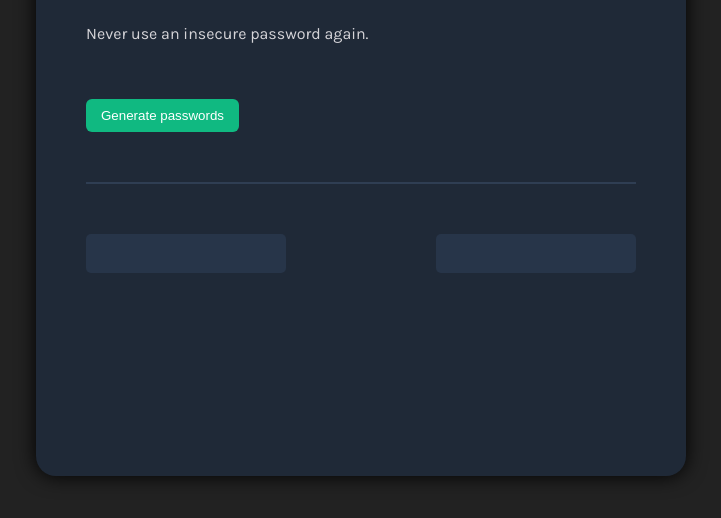
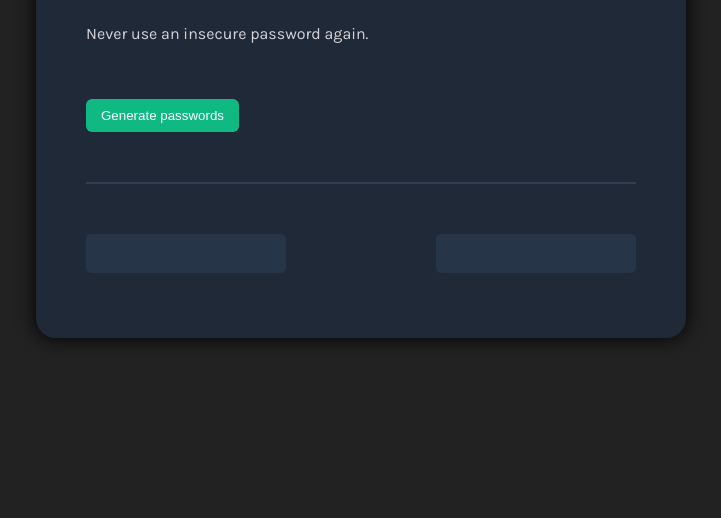
Before and after one commit to DanielAgbor24/Password-Generator, a plain HTML site: page index.html in a window 1280 px wide. Shown: the part 224-742 px from the top of the page, without its empty margins (279-1000 px from the left). Drawn offline with Linux system fonts and the light colour scheme; a web font is replaced by a local one.

Commit message:
Update index.css

```diff
--- a/index.css
+++ b/index.css
@@ -8,7 +8,6 @@ body {
 #main {
     width: 70%;
     max-width: 550px;
-    height: 550px;
     background: #1F2937;
     padding: 50px;
     margin: 50px auto;
```
